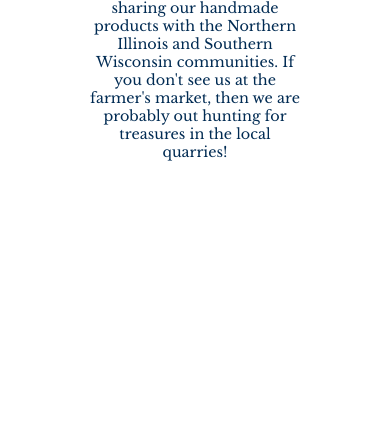
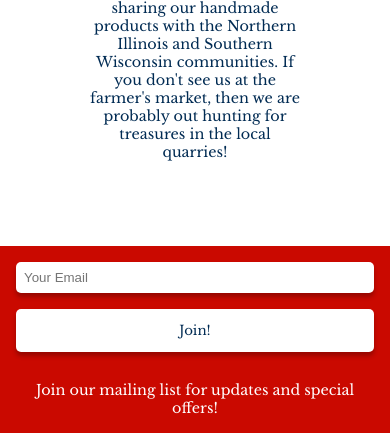
Before and after one commit to genna-umenhofer/new-simply-complex, a PHP site: page / in a window 390 px wide. Shown: the part 2063-2496 px from the top of the page. Before the commit the page ends 2224 px from the top, so only its background shows below. Run offline with PHP 8.4, Linux system fonts and the light colour scheme.

Commit message:
styled call to action

```diff
--- a/index.html
+++ b/index.html
@@ -67,5 +67,12 @@
       <p>We are the owners of Simply Complex Art Shop. We enjoy sharing our handmade products with the Northern Illinois and Southern Wisconsin communities. If you don't see us at the farmer's market, then we are probably out hunting for treasures in the local quarries!</p>
     </div>
   </section>
+  <section class="call-to-action">
+    <form action="POST">
+      <input type="email" placeholder="Your Email">
+      <button>Join!</button>
+    </form>
+    <p>Join our mailing list for updates and special offers!</p>
+  </section>
 </body>
 </html>
--- a/styles.css
+++ b/styles.css
@@ -171,13 +171,63 @@ nav > div > img {
   box-shadow: 0px 4px 4px rgba(0, 0, 0, 0.75);
 }
 
+/* --- Call to Action --- */
+.call-to-action {
+  display: flex;
+  flex-direction: column;
+  background-color: var(--scas-orange);
+  color: white;
+  padding: 8% 20% 8% 20%;
+  justify-content: center;
+  text-align: center;
+}
 
+.call-to-action > form {
+  display: flex;
+  flex-direction: row;
+  gap: 1rem;
+}
+
+.call-to-action > form > input {
+  box-shadow: 0px 4px 4px rgba(0, 0, 0, 0.25);
+  border-radius: 5px;
+  width: 80%;
+  border: none;
+  padding: .5rem;
+}
+
+.call-to-action > p {
+  color: white;
+  padding: 8% 0 0 0;
+}
+
+.call-to-action > form > button {
+  background-color: white;
+  color: var(--scas-blue);
+  width: 20%;
+  margin: 0;
+}
 
 /* --- Media Queries ---*/
-
 @media (max-width: 410px) {
   nav > div > h1 {
     display: none;
+  }
+
+  .call-to-action {
+    padding: 1rem;
+  }
+
+  .call-to-action > form {
+    flex-direction: column;
+  }
+
+  .call-to-action > form > input {
+    width: 100%;
+  }
+
+  .call-to-action > form > button {
+    width: 100%;
   }
 }
 
@@ -212,5 +262,4 @@ nav > div > img {
     width: 75%;
     height: 85%;
   }
-
 }
```
